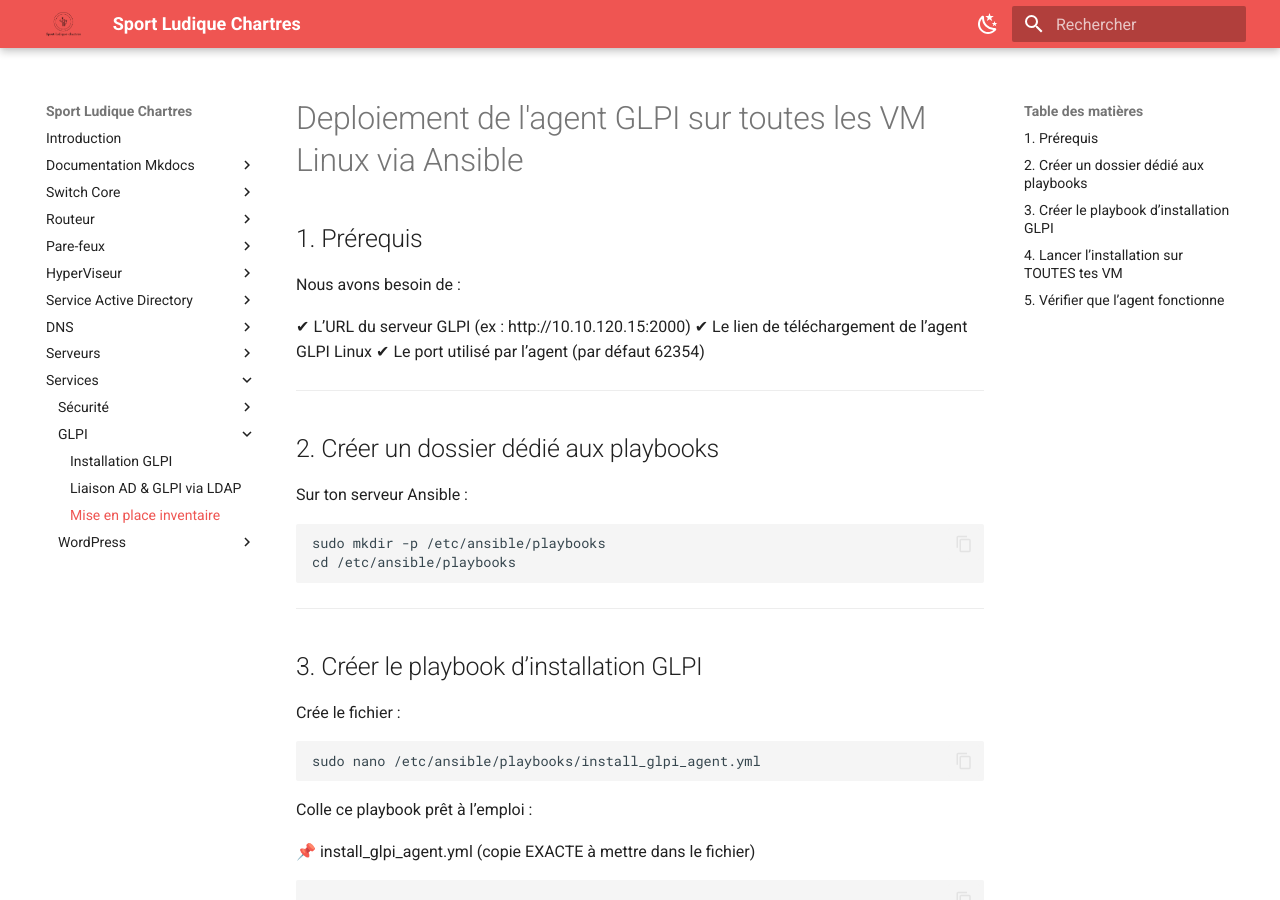
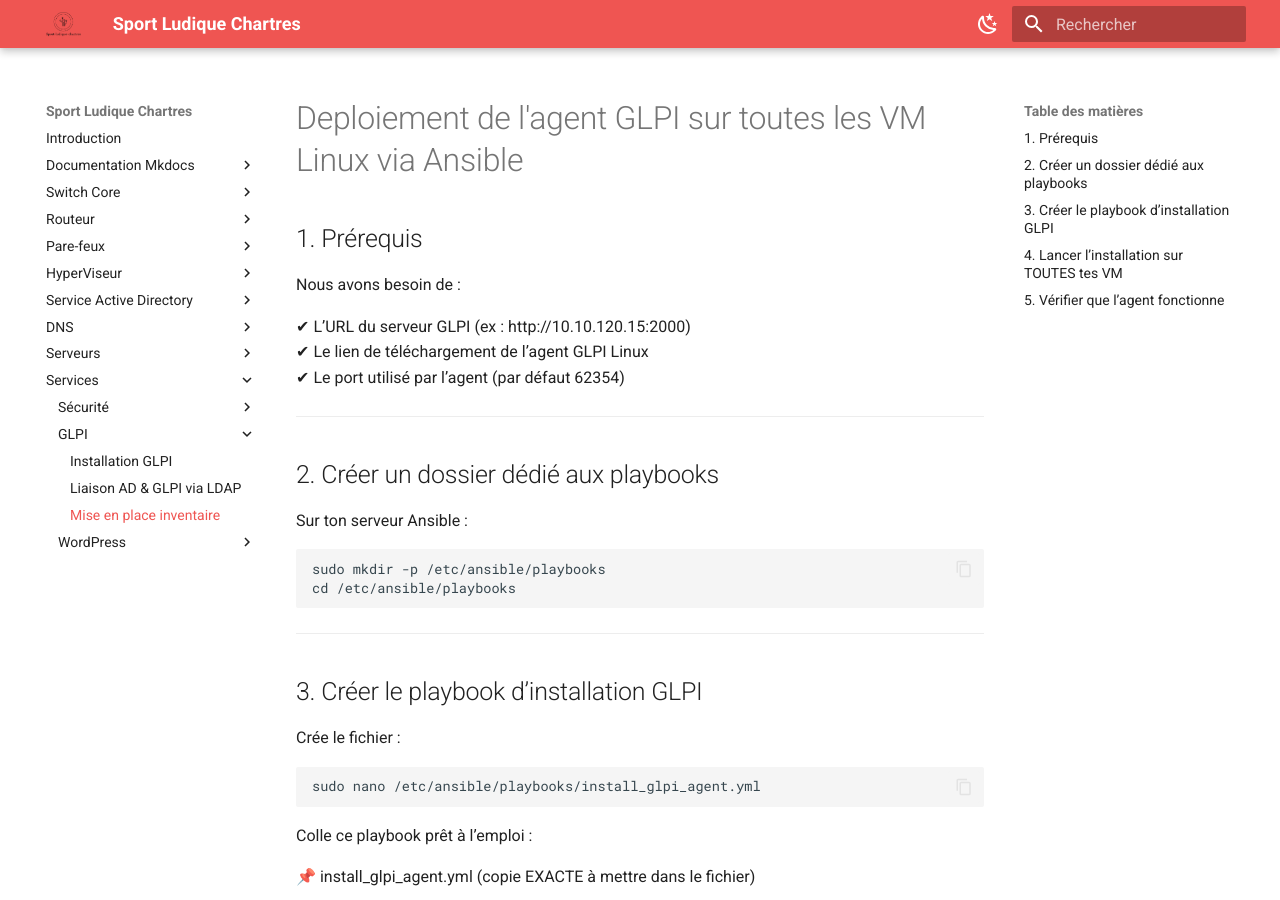
Before and after one commit to Sym-0ne/sport-ludique-Chartres, an MkDocs documentation site: the page built from docs/Services/GLPI/Glpi3.md, in a window 1280 px wide and 900 px high. Built offline with MkDocs 1.6.1 and Material for MkDocs 9.7.7, drawn with Linux system fonts in a browser that asks for light colours.

Commit message:
modif doc

```diff
--- a/docs/Services/GLPI/Glpi3.md
+++ b/docs/Services/GLPI/Glpi3.md
@@ -4,9 +4,9 @@
 
 Nous avons besoin de :
 
-✔ L’URL du serveur GLPI (ex : http://10.10.120.15:2000)
-✔ Le lien de téléchargement de l’agent GLPI Linux
-✔ Le port utilisé par l’agent (par défaut 62354)
+✔ L’URL du serveur GLPI (ex : http://10.10.120.15:2000)<br>
+✔ Le lien de téléchargement de l’agent GLPI Linux <br>
+✔ Le port utilisé par l’agent (par défaut 62354) <br>
 
 ---
 
```
